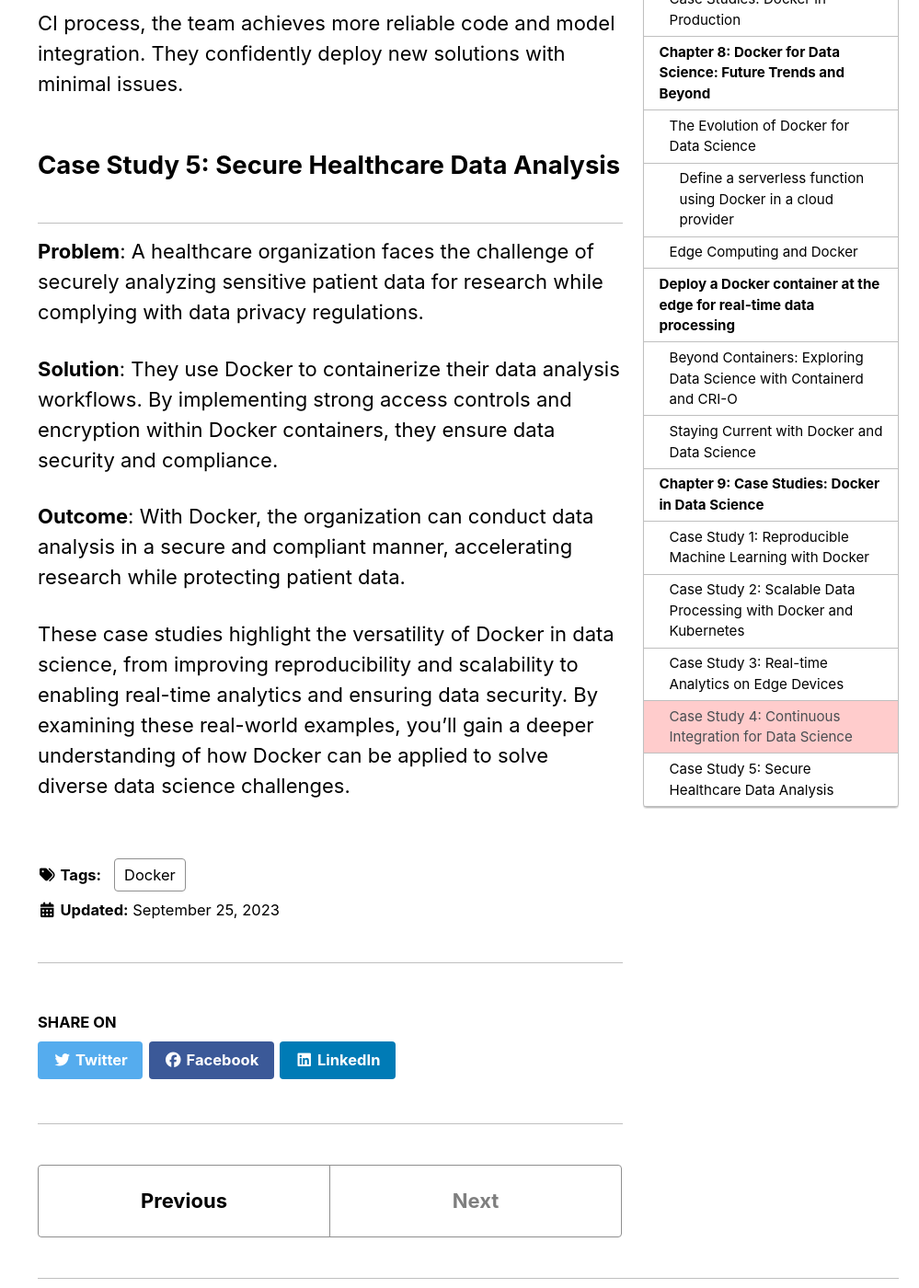
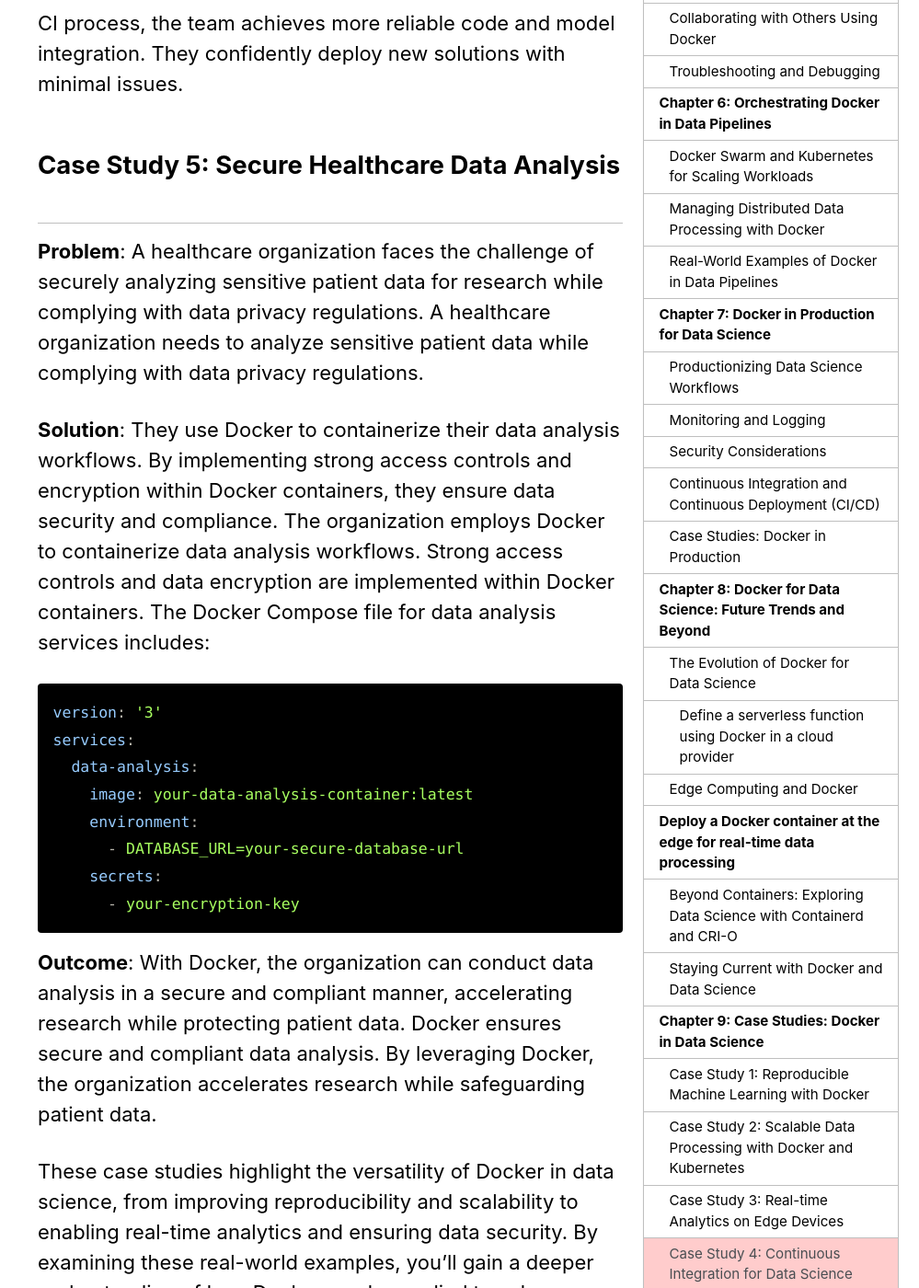
Before and after one commit to naeem-bebit/naeem-bebit.github.io, a Jekyll site: the page built from _posts/2020-05-12-docker.md, in a window 1280 px wide and 1400 px high, scrolled down 29715 px. Shown: the whole window at 92% size, without its empty margins (281-1280 px from the left). Built offline with Jekyll 4.4.1, drawn with Linux system fonts in a browser that asks for light colours; cached includes are drawn as plain includes; nearby versions of some CDN libraries; comment, search, counter and statistics services are not loaded; some of the changed text lies outside the part shown.

Commit message:
chapter 5

````diff
--- a/_posts/2020-05-12-docker.md
+++ b/_posts/2020-05-12-docker.md
@@ -484,10 +484,20 @@
 
 ## Case Study 5: Secure Healthcare Data Analysis
 
-**Problem**: A healthcare organization faces the challenge of securely analyzing sensitive patient data for research while complying with data privacy regulations.
+**Problem**: A healthcare organization faces the challenge of securely analyzing sensitive patient data for research while complying with data privacy regulations. A healthcare organization needs to analyze sensitive patient data while complying with data privacy regulations.
 
-**Solution**: They use Docker to containerize their data analysis workflows. By implementing strong access controls and encryption within Docker containers, they ensure data security and compliance.
+**Solution**: They use Docker to containerize their data analysis workflows. By implementing strong access controls and encryption within Docker containers, they ensure data security and compliance. The organization employs Docker to containerize data analysis workflows. Strong access controls and data encryption are implemented within Docker containers. The Docker Compose file for data analysis services includes:
+```yaml
+version: '3'
+services:
+  data-analysis:
+    image: your-data-analysis-container:latest
+    environment:
+      - DATABASE_URL=your-secure-database-url
+    secrets:
+      - your-encryption-key
+```
 
-**Outcome**: With Docker, the organization can conduct data analysis in a secure and compliant manner, accelerating research while protecting patient data.
+**Outcome**: With Docker, the organization can conduct data analysis in a secure and compliant manner, accelerating research while protecting patient data. Docker ensures secure and compliant data analysis. By leveraging Docker, the organization accelerates research while safeguarding patient data.
 
 These case studies highlight the versatility of Docker in data science, from improving reproducibility and scalability to enabling real-time analytics and ensuring data security. By examining these real-world examples, you'll gain a deeper understanding of how Docker can be applied to solve diverse data science challenges.
````
